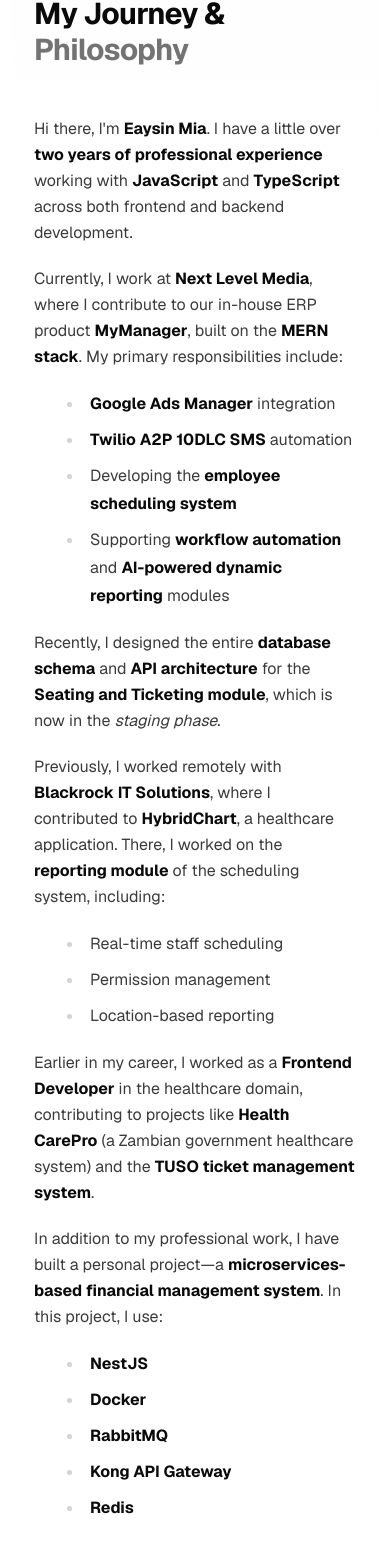
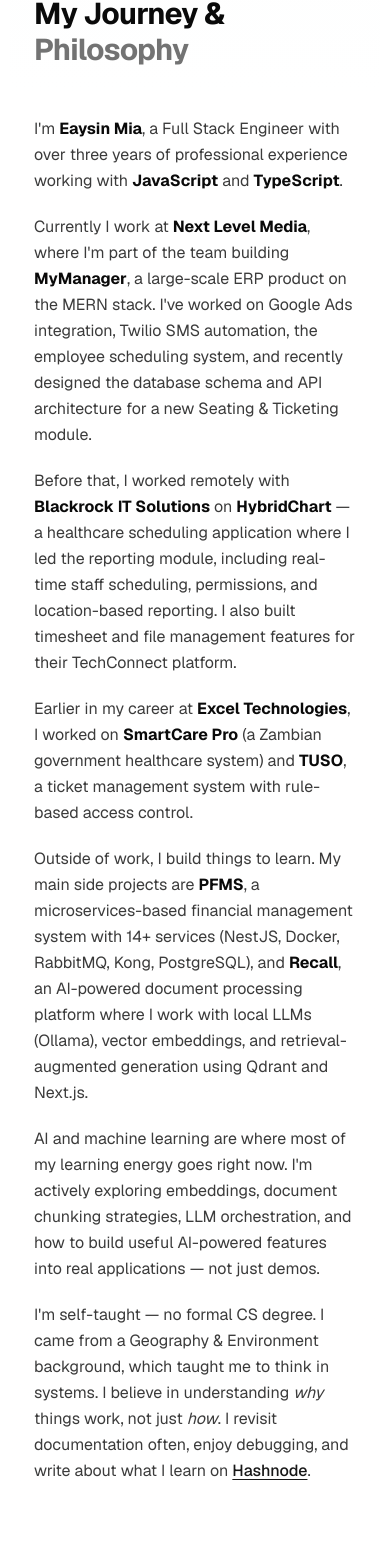
Before and after one commit to meet-eaysin/jainok, a Next.js app: page /about in a window 390 px wide. Shown: the part 430-1976 px from the top of the page. Built offline with nearby package versions, Linux system fonts and the light colour scheme.

Commit message:
feat: update portfolio content including personal bio, skills, experience, and projects.

```diff
--- a/src/components/blocks/about-hero.tsx
+++ b/src/components/blocks/about-hero.tsx
@@ -2,20 +2,16 @@
 
 const stats = [
   {
-    value: "2+",
+    value: "3+",
     label: "Years Experience",
   },
   {
     value: "15+",
-    label: "Projects Completed",
+    label: "Projects Shipped",
   },
   {
     value: "3",
-    label: "Companies Worked",
-  },
-  {
-    value: "10+",
-    label: "Technologies Mastered",
+    label: "Companies",
   },
 ];
 
@@ -25,26 +21,25 @@
       <div className="container flex flex-col justify-between gap-8 md:gap-20 lg:flex-row lg:items-center lg:gap-24 xl:gap-24">
         <div className="flex-[1.5]">
           <h1 className="text-3xl tracking-tight sm:text-4xl md:text-5xl lg:text-6xl">
-            Full Stack Developer
+            Full Stack Engineer
           </h1>
 
           <p className="text-muted-foreground mt-5 text-2xl md:text-3xl lg:text-4xl">
-            Building scalable web applications with modern technologies
+            I build things for the web — and lately, with AI.
           </p>
 
           <p className="text-muted-foreground mt-8 hidden max-w-lg space-y-6 text-lg text-balance md:block lg:mt-12">
-            I am a Full Stack Engineer with a unique background in Geography &
-            Environment. This interdisciplinary path has shaped my approach to
-            problem-solving—viewing technical challenges as complex,
-            interconnected systems rather than isolated issues.
+            I came into software from a Geography & Environment background,
+            which gave me a habit of thinking in systems. I taught myself to
+            code, and over the past three years I've worked on ERP platforms,
+            healthcare applications, and microservice architectures.
             <br />
             <br />
-            Transitioning from environmental science to software engineering was
-            driven by a passion for building tangible solutions. I leverage my
-            analytical skills to architect scalable web applications, focusing
-            on clean code, performance, and user-centric design. From optimizing
-            ERP systems to orchestrating microservices, I bring a holistic
-            perspective to every project.
+            I care about writing code that's easy to read, easy to change, and
+            built to last. Right now I'm deep into AI/ML — building with local
+            LLMs, vector databases, and intelligent document processing
+            pipelines. I enjoy debugging hard problems and understanding how
+            things work under the surface.
           </p>
         </div>
 
--- a/src/components/blocks/about.tsx
+++ b/src/components/blocks/about.tsx
@@ -11,120 +11,71 @@
           My Journey & <span className="text-muted-foreground">Philosophy</span>
         </h2>
 
-        <div className="prose prose-neutral dark:prose-invert lg:prose-xl prose-p:leading-relaxed prose-strong:text-foreground prose-strong:font-bold prose-ul:list-disc prose-li:mt-2 max-w-none">
+        <div className="prose prose-neutral dark:prose-invert lg:prose-xl prose-p:leading-relaxed prose-strong:text-foreground prose-strong:font-bold max-w-none">
           <p>
-            Hi there, I'm <strong className="font-semibold">Eaysin Mia</strong>.
-            I have a little over{" "}
-            <strong>two years of professional experience</strong> working with{" "}
-            <strong>JavaScript</strong> and <strong>TypeScript</strong> across
-            both frontend and backend development.
+            I'm <strong>Eaysin Mia</strong>, a Full Stack Engineer with over
+            three years of professional experience working with{" "}
+            <strong>JavaScript</strong> and <strong>TypeScript</strong>.
           </p>
 
           <p>
-            Currently, I work at <strong>Next Level Media</strong>, where I
-            contribute to our in-house ERP product <strong>MyManager</strong>,
-            built on the <strong>MERN stack</strong>. My primary
-            responsibilities include:
-          </p>
-
-          <ul>
-            <li>
-              <strong>Google Ads Manager</strong> integration
-            </li>
-            <li>
-              <strong>Twilio A2P 10DLC SMS</strong> automation
-            </li>
-            <li>
-              Developing the <strong>employee scheduling system</strong>
-            </li>
-            <li>
-              Supporting <strong>workflow automation</strong> and{" "}
-              <strong>AI-powered dynamic reporting</strong> modules
-            </li>
-          </ul>
-
-          <p>
-            Recently, I designed the entire <strong>database schema</strong> and{" "}
-            <strong>API architecture</strong> for the{" "}
-            <strong>Seating and Ticketing module</strong>, which is now in the{" "}
-            <em>staging phase</em>.
+            Currently I work at <strong>Next Level Media</strong>, where I'm
+            part of the team building <strong>MyManager</strong>, a large-scale
+            ERP product on the MERN stack. I've worked on Google Ads integration,
+            Twilio SMS automation, the employee scheduling system, and recently
+            designed the database schema and API architecture for a new Seating
+            & Ticketing module.
           </p>
 
           <p>
-            Previously, I worked remotely with{" "}
-            <strong>Blackrock IT Solutions</strong>, where I contributed to{" "}
-            <strong>HybridChart</strong>, a healthcare application. There, I
-            worked on the <strong>reporting module</strong> of the scheduling
-            system, including:
-          </p>
-
-          <ul>
-            <li>Real-time staff scheduling</li>
-            <li>Permission management</li>
-            <li>Location-based reporting</li>
-          </ul>
-
-          <p>
-            Earlier in my career, I worked as a{" "}
-            <strong>Frontend Developer</strong> in the healthcare domain,
-            contributing to projects like <strong>Health CarePro</strong> (a
-            Zambian government healthcare system) and the{" "}
-            <strong>TUSO ticket management system</strong>.
+            Before that, I worked remotely with{" "}
+            <strong>Blackrock IT Solutions</strong> on{" "}
+            <strong>HybridChart</strong> — a healthcare scheduling application
+            where I led the reporting module, including real-time staff
+            scheduling, permissions, and location-based reporting. I also built
+            timesheet and file management features for their TechConnect
+            platform.
           </p>
 
           <p>
-            In addition to my professional work, I have built a personal
-            project—a{" "}
-            <strong>microservices-based financial management system</strong>. In
-            this project, I use:
-          </p>
-
-          <ul>
-            <li>
-              <strong>NestJS</strong>
-            </li>
-            <li>
-              <strong>Docker</strong>
-            </li>
-            <li>
-              <strong>RabbitMQ</strong>
-            </li>
-            <li>
-              <strong>Kong API Gateway</strong>
-            </li>
-            <li>
-              <strong>Redis</strong>
-            </li>
-          </ul>
-
-          <p>
-            The system consists of <strong>14+ services</strong>. Through this
-            project, I actively experiment with{" "}
-            <strong>backend architecture</strong>,{" "}
-            <strong>system design</strong>, and{" "}
-            <strong>distributed systems</strong>.
+            Earlier in my career at <strong>Excel Technologies</strong>, I
+            worked on <strong>SmartCare Pro</strong> (a Zambian government
+            healthcare system) and <strong>TUSO</strong>, a ticket management
+            system with rule-based access control.
           </p>
 
           <p>
-            I am a <strong>self-taught developer</strong> and have not taken any
-            formal programming courses. I follow my own learning philosophy and
-            approach to understanding technology. I focus on <em>why</em> things
-            work, not just <em>how</em>. Because of this, I often revisit
-            documentation, which helps me build deeper understanding.
+            Outside of work, I build things to learn. My main side projects are{" "}
+            <strong>PFMS</strong>, a microservices-based financial management
+            system with 14+ services (NestJS, Docker, RabbitMQ, Kong,
+            PostgreSQL), and <strong>Recall</strong>, an AI-powered document
+            processing platform where I work with local LLMs (Ollama), vector
+            embeddings, and retrieval-augmented generation using Qdrant and
+            Next.js.
           </p>
 
           <p>
-            I enjoy <strong>debugging</strong> and consider it one of my
-            strengths. I also enjoy <strong>writing</strong>—I have written and
-            published several technical articles and case studies, which I
-            regularly share on platforms like <strong>daily.dev</strong>.
+            AI and machine learning are where most of my learning energy goes
+            right now. I'm actively exploring embeddings, document chunking
+            strategies, LLM orchestration, and how to build useful AI-powered
+            features into real applications — not just demos.
           </p>
 
           <p>
-            Currently, I am consistently studying <strong>DevOps</strong>,{" "}
-            <strong>cloud technologies</strong>, <strong>microservices</strong>,
-            and <strong>data structures</strong>, and I'm always looking to grow
-            both technically and professionally.
+            I'm self-taught — no formal CS degree. I came from a Geography &
+            Environment background, which taught me to think in systems. I
+            believe in understanding <em>why</em> things work, not just{" "}
+            <em>how</em>. I revisit documentation often, enjoy debugging, and
+            write about what I learn on{" "}
+            <a
+              href="https://eaysin-dev.hashnode.dev/"
+              target="_blank"
+              rel="noopener noreferrer"
+              className="text-primary hover:text-primary/80 font-medium"
+            >
+              Hashnode
+            </a>
+            .
           </p>
         </div>
 
@@ -145,11 +96,11 @@
         </h2>
         <p className="text-lg leading-relaxed">
           <strong className="text-foreground font-semibold">
-            M.Sc. in Geography & Environment
+            B.Sc. (Honours) in Geography & Environment
           </strong>
           <br />
           <span className="text-muted-foreground">
-            Ananda Mohan College, Mymensingh
+            Ananda Mohan College, Mymensingh • 2018–2021
           </span>
         </p>
       </div>
--- a/src/components/blocks/footer.tsx
+++ b/src/components/blocks/footer.tsx
@@ -12,6 +12,8 @@
   { name: "Facebook", href: profile.social.facebook, icon: Facebook },
   { name: "Twitter", href: profile.social.twitter, icon: Code },
   { name: "LeetCode", href: profile.social.leetcode, icon: Code },
+  { name: "Hashnode", href: profile.social.hashnode, icon: Code },
+  { name: "StackOverflow", href: profile.social.stackoverflow, icon: Code },
   { name: "Email", href: `mailto:${profile.email}`, icon: Mail },
 ];
 
@@ -24,11 +26,10 @@
           <div className="flex-1 space-y-3">
             <h3 className="text-xl font-bold tracking-tight">{profile.name}</h3>
             <p className="text-muted-foreground max-w-sm text-sm leading-relaxed">
-              {profile.role} specializing in modern web technologies. Building
-              scalable applications with 2+ years of experience.
+              {profile.role} building web applications with modern technologies.
             </p>
             <div className="text-muted-foreground flex items-center gap-2 text-sm">
-              <MapPin className="size-4 flex-shrink-0" />
+              <MapPin className="size-4 shrink-0" />
               <span>{profile.location}</span>
             </div>
           </div>
--- a/src/components/blocks/hero.tsx
+++ b/src/components/blocks/hero.tsx
@@ -16,10 +16,6 @@
 
           <p className="max-w-2xl text-lg font-normal text-zinc-700 md:text-xl dark:text-zinc-300">
             {profile.bio}
-          </p>
-
-          <p className="max-w-2xl text-base font-light text-zinc-600 md:text-lg dark:text-zinc-400">
-            {profile.detailedBio}
           </p>
         </div>
         <div className="flex flex-wrap items-center gap-4">
--- a/src/data/profile.ts
+++ b/src/data/profile.ts
@@ -4,8 +4,8 @@
   email: "meet.eaysin@gmail.com",
   phone: "(+880) 1643-226078",
   location: "Rajshahi, Bangladesh",
-  bio: "2+ years of experience in building scalable, user-facing web applications and backend systems. Experienced with containerization, CI/CD practices, and service-oriented architectures, with hands-on experience through projects and ongoing learning of best practices.",
-  detailedBio: "Work on the project entails ERP systems, healthcare platforms, and AI-based dashboards, including end-to-end deployment, and system integration. I transition from a Geography & Environment background to Full Stack Engineering, bringing a unique perspective to technical problem-solving.",
+  bio: "I build web applications and backend systems with JavaScript and TypeScript. Over the past 3+ years, I've worked across ERP platforms, healthcare systems, and personal projects — currently focused on AI/ML integration, document processing pipelines, and writing code that scales.",
+  detailedBio: "I care about understanding how things work under the hood. Lately, that curiosity has pulled me toward AI — building with LLMs, vector databases, and intelligent document pipelines.",
   social: {
     github: "https://github.com/meet-eaysin",
     linkedin: "https://www.linkedin.com/in/meet-eaysin/",
@@ -13,10 +13,28 @@
     twitterHandle: "@eaysinmia",
     facebook: "https://web.facebook.com/meet.eaysin/",
     leetcode: "https://leetcode.com/u/meet-eaysin/",
+    hashnode: "https://eaysin-dev.hashnode.dev/",
+    stackoverflow: "https://stackoverflow.com/users/30551765/eaysin-mia",
   },
   metadata: {
-    description: "Full Stack Developer specializing in React, Node.js, and modern web technologies. Building scalable applications with 2+ years of experience.",
-    keywords: ["Full Stack Developer", "React", "Node.js", "TypeScript", "Next.js", "MongoDB", "PostgreSQL", "JavaScript", "Web Development", "Portfolio"],
+    description:
+      "Full Stack Engineer building scalable web applications with React, Next.js, NestJS, and TypeScript.",
+    keywords: [
+      "Full Stack Engineer",
+      "React",
+      "Next.js",
+      "NestJS",
+      "TypeScript",
+      "Node.js",
+      "Microservices",
+      "Docker",
+      "PostgreSQL",
+      "MongoDB",
+      "Redis",
+      "AI",
+      "Web Development",
+      "Portfolio",
+    ],
     url: "https://eaysinmia.dev",
   },
   locationDetails: {
@@ -25,9 +43,41 @@
     country: "Bangladesh",
   },
   skills: {
-    frontend: ["JavaScript (ES6+)", "TypeScript", "React.js (19+)", "Next.js", "State Management (Redux/Zustand)", "Tailwind CSS"],
-    backend: ["Node.js", "Express", "Nest.js", "RESTful APIs", "Socket.io", "Better-Auth", "JWT"],
-    database: ["MongoDB", "PostgreSQL", "Prisma", "Redis"],
-    infrastructure: ["Docker", "RabbitMQ", "Kong API Gateway", "CI/CD", "Git/GitHub", "Testing"],
-  }
+    frontend: [
+      "JavaScript (ES6+)",
+      "TypeScript",
+      "React.js (19+)",
+      "Next.js",
+      "State Management (Redux/Zustand/TanStack Query)",
+      "Tailwind CSS",
+    ],
+    backend: [
+      "Node.js",
+      "Express",
+      "NestJS",
+      "RESTful APIs",
+      "Socket.io",
+      "Better-Auth",
+      "JWT",
+      "BullMQ",
+    ],
+    database: [
+      "MongoDB",
+      "PostgreSQL",
+      "Prisma",
+      "Redis",
+      "Qdrant",
+      "ChromaDB",
+    ],
+    infrastructure: [
+      "Docker",
+      "RabbitMQ",
+      "Kong API Gateway",
+      "CI/CD",
+      "GitHub Actions",
+      "Turborepo",
+      "Ollama",
+      "Git",
+    ],
+  },
 };
--- /dev/null
+++ b/src/data/projects.ts
@@ -0,0 +1,56 @@
+export interface FeaturedProject {
+  id: string;
+  title: string;
+  slug: string;
+  description: string;
+  tags: string[];
+  github: string;
+  liveUrl?: string;
+  featured: boolean;
+  category: string;
+  image?: string;
+}
+
+export const featuredProjects: FeaturedProject[] = [
+  {
+    id: "recall",
+    title: "Recall",
+    slug: "recall",
+    description:
+      "A monorepo for document processing and AI-driven knowledge extraction. NestJS backend pipeline, Next.js frontend, local LLMs via Ollama, and vector search with Qdrant — all wired together with Turborepo.",
+    tags: [
+      "Next.js 16",
+      "NestJS",
+      "Ollama",
+      "Qdrant",
+      "Redis",
+      "MongoDB",
+      "Turborepo",
+      "TypeScript",
+    ],
+    github: "https://github.com/meet-eaysin/recall",
+    featured: true,
+    category: "AI / Full Stack",
+    image: "/projects/image.png",
+  },
+  {
+    id: "pfms-microservice",
+    title: "PFMS — Personal Financial Management System",
+    slug: "pfms-microservice",
+    description:
+      "A microservices platform I built to learn distributed systems. 14+ services communicating via RabbitMQ, exposed through Kong API Gateway, each with its own PostgreSQL database and Redis caching.",
+    tags: [
+      "NestJS",
+      "Docker",
+      "RabbitMQ",
+      "Kong",
+      "PostgreSQL",
+      "Redis",
+      "GitHub Actions",
+      "TypeScript",
+    ],
+    github: "https://github.com/meet-eaysin/pfms-microservice",
+    featured: true,
+    category: "Microservices / Backend",
+  },
+];
```
Also changed, not shown: src/components/blocks/projects.tsx (+122 -30 lines), src/data/experience.ts (+6 -3 lines), public/projects/image.png (added).
